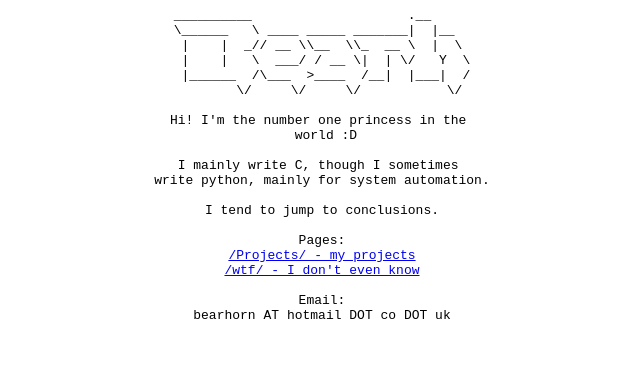
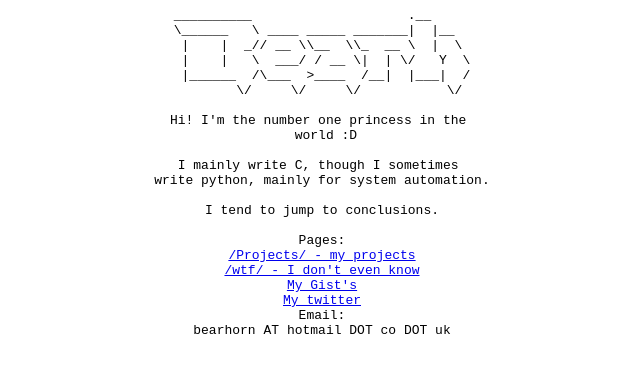
Before and after one commit to bearh/bearh.github.com, a plain HTML site: page index.html in a window 1280 px wide. Shown: the whole page, without its empty margins (318-958 px from the left). Drawn offline with Linux system fonts and the light colour scheme.

Commit message:
Added links to main page.

```diff
--- a/index.html
+++ b/index.html
@@ -18,7 +18,8 @@ I tend to jump to conclusions.
 Pages:
 <a href="./projects/">/Projects/ - my projects</a>
 <a href="./wtf/">/wtf/ - I don't even know</a>
-
+<a href="https://gist.github.com/bearh">My Gist's</a>
+<a href="https://twitter.com/unusedcrayon">My twitter</a>
 Email:
 bearhorn AT hotmail DOT co DOT uk
 </pre>
```
